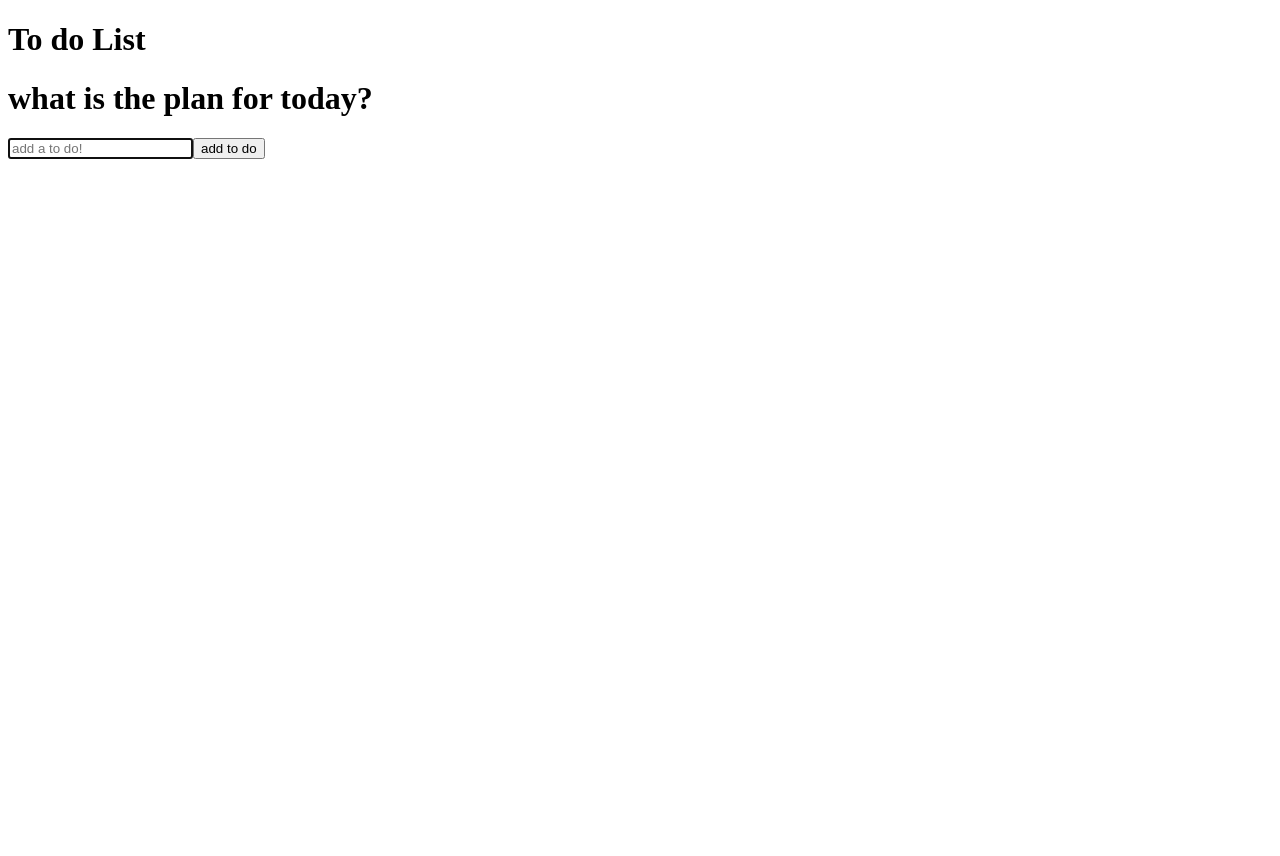
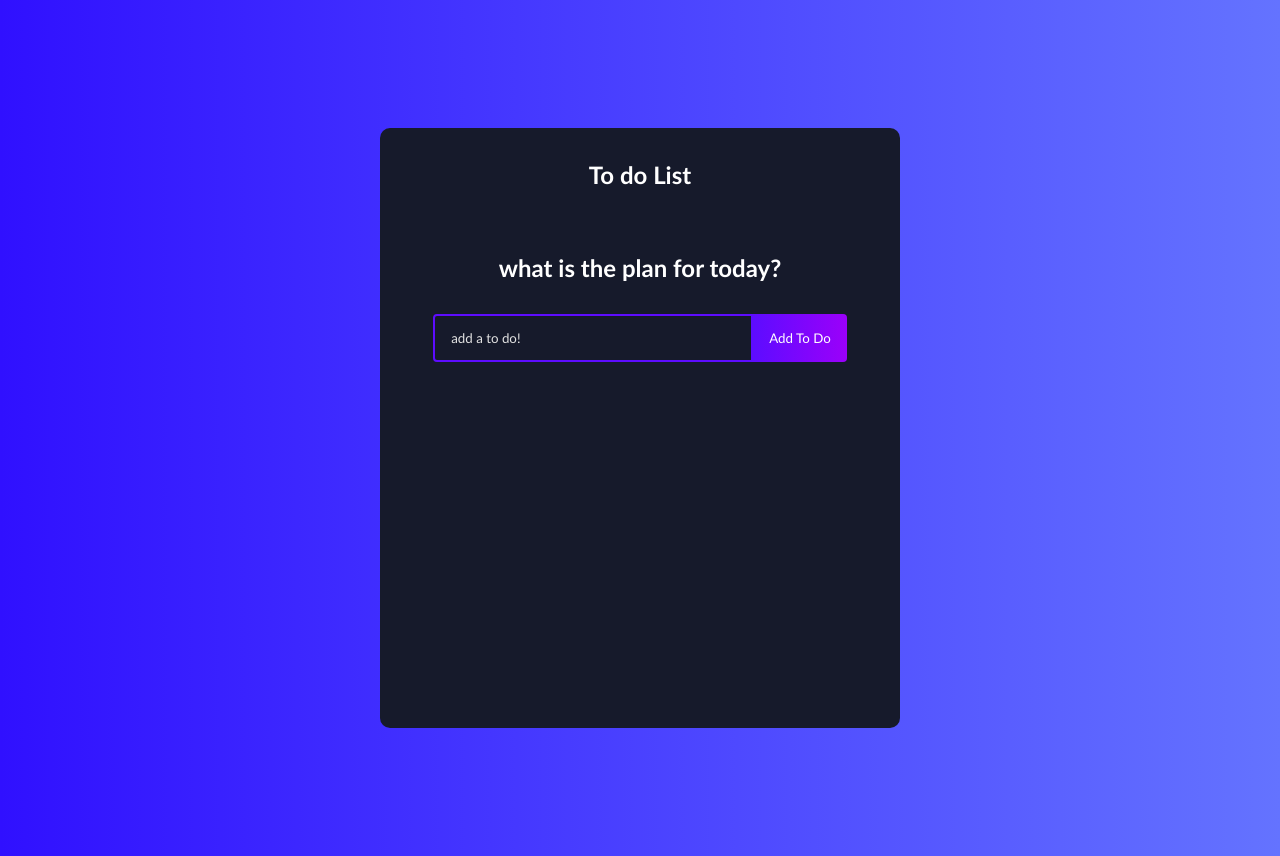
Before and after one commit to elhamposhtiban/to-do-list, a React (Create React App) app in the folder creat-to-do-list/: page / in a window 1280 px wide. Before the commit the page ends 800 px from the top, so only its background shows below. Built offline with nearby package versions, Linux system fonts and the light colour scheme.

Commit message:
adding the whole css to the app

```diff
--- a/creat-to-do-list/src/App.css
+++ b/creat-to-do-list/src/App.css
@@ -1,38 +1,147 @@
-.App {
-  text-align: center;
+* {
+  box-sizing: border-box;
+  margin: 0;
+  padding: 0;
+  font-family: 'Trebuchet MS', 'Lucida Sans Unicode', 'Lucida Grande',
+    'Lucida Sans', Arial, sans-serif;
 }
 
-.App-logo {
-  height: 40vmin;
-  pointer-events: none;
+body {
+  background: linear-gradient(
+    90deg,
+    rgba(48, 16, 255, 1) 0%,
+    rgba(100, 115, 255, 1) 100%
+  );
+}
+.todo-app {
+  display: flex;
+  flex-direction: column;
+  justify-content: start;
+  width: 520px;
+  min-height: 600px;
+  background: #161a2b;
+  text-align: center;
+  margin: 128px auto;
+  border-radius: 10px;
+  padding-bottom: 32px;
 }
 
-@media (prefers-reduced-motion: no-preference) {
-  .App-logo {
-    animation: App-logo-spin infinite 20s linear;
-  }
+h1 {
+  margin: 32px 0;
+  color: #fff;
+  font-size: 24px;
 }
 
-.App-header {
-  background-color: #282c34;
-  min-height: 100vh;
-  display: flex;
-  flex-direction: column;
-  align-items: center;
-  justify-content: center;
-  font-size: calc(10px + 2vmin);
-  color: white;
+.complete {
+  text-decoration: line-through;
+  opacity: 0.4;
 }
 
-.App-link {
-  color: #61dafb;
+.todo-form {
+  margin-bottom: 32px;
 }
 
-@keyframes App-logo-spin {
-  from {
-    transform: rotate(0deg);
-  }
-  to {
-    transform: rotate(360deg);
-  }
+.todo-input {
+  padding: 14px 32px 14px 16px;
+  border-radius: 4px 0 0 4px;
+  border: 2px solid #5d0cff;
+  outline: none;
+  width: 320px;
+  background: transparent;
+  color: #fff;
 }
+
+.todo-input::placeholder {
+  color: #e2e2e2;
+}
+
+.todo-button {
+  padding: 16px;
+  border: none;
+  border-radius: 0 4px 4px 0;
+  cursor: pointer;
+  outline: none;
+  background: linear-gradient(
+    90deg,
+    rgba(93, 12, 255, 1) 0%,
+    rgba(155, 0, 250, 1) 100%
+  );
+  color: #fff;
+  text-transform: capitalize;
+}
+
+.todo-input.edit {
+  border: 2px solid #149fff;
+}
+
+.todo-button.edit {
+  background: linear-gradient(
+    90deg,
+    rgba(20, 159, 255, 1) 0%,
+    rgba(17, 122, 255, 1) 100%
+  );
+  padding: 16px 22px;
+}
+
+.todo-container {
+  display: flex;
+  flex-direction: row;
+  position: relative;
+}
+
+.todo-row {
+  display: flex;
+  justify-content: space-between;
+  align-items: center;
+  margin: 4px auto;
+  color: #fff;
+  background: linear-gradient(
+    90deg,
+    rgba(255, 118, 20, 1) 0%,
+    rgba(255, 84, 17, 1) 100%
+  );
+
+  padding: 16px;
+  border-radius: 5px;
+  width: 90%;
+}
+
+.todo-row:nth-child(4n + 1) {
+  background: linear-gradient(
+    90deg,
+    rgba(93, 12, 255, 1) 0%,
+    rgba(155, 0, 250, 1) 100%
+  );
+}
+
+.todo-row:nth-child(4n + 2) {
+  background: linear-gradient(
+    90deg,
+    rgba(255, 12, 241, 1) 0%,
+    rgba(250, 0, 135, 1) 100%
+  );
+}
+
+.todo-row:nth-child(4n + 3) {
+  background: linear-gradient(
+    90deg,
+    rgba(20, 159, 255, 1) 0%,
+    rgba(17, 122, 255, 1) 100%
+  );
+}
+
+.icons {
+  display: flex;
+  align-items: center;
+  font-size: 24px;
+  cursor: pointer;
+}
+
+.delete-icon {
+  margin-right: 5px;
+  color: #fff;
+}
+
+.edit-icon {
+  color: #fff;
+}
--- a/creat-to-do-list/src/component/TodoForm.js
+++ b/creat-to-do-list/src/component/TodoForm.js
@@ -20,7 +20,7 @@ function TodoForm(props) {
     <form className="todo-form" onSubmit={handleSubmit}>
       <input
         type="text"
-        className="input"
+        className="todo-input"
         placeholder="add a to do!"
         value={toDOinput}
         name="text"
```
